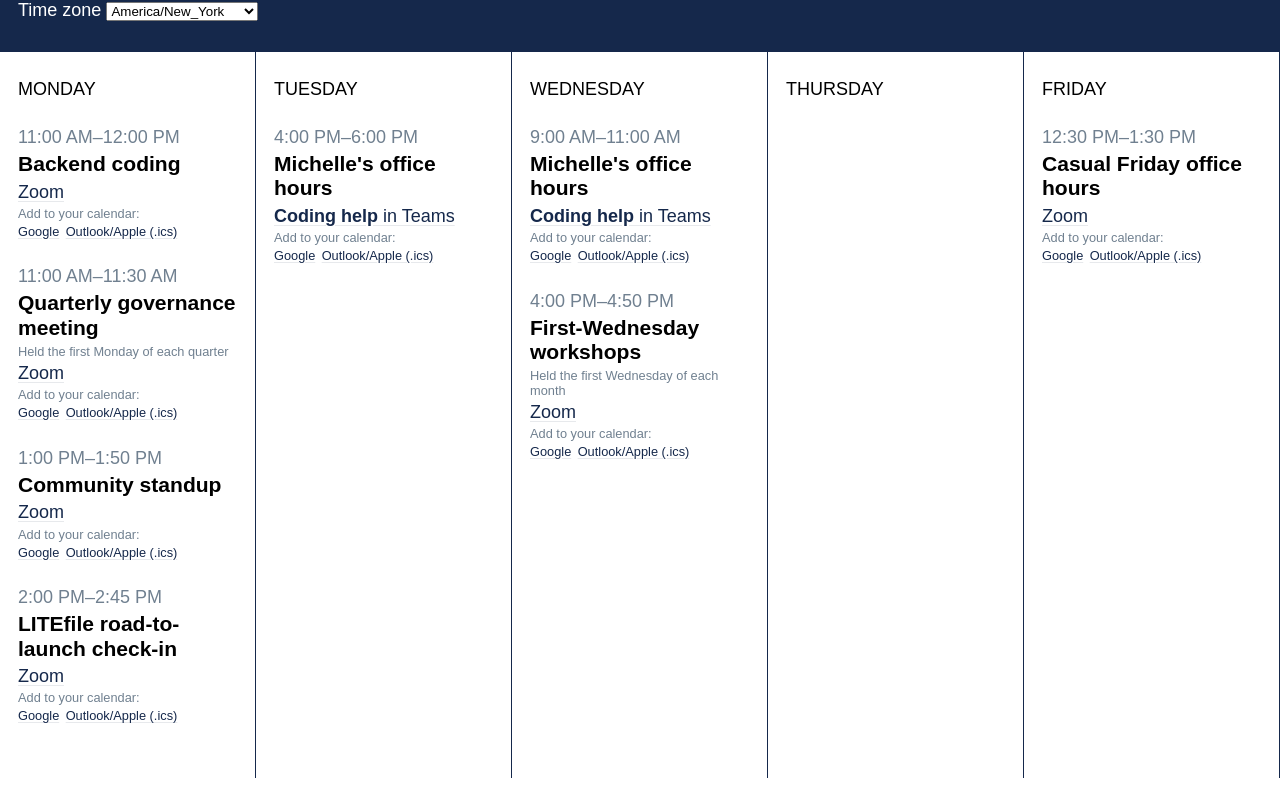
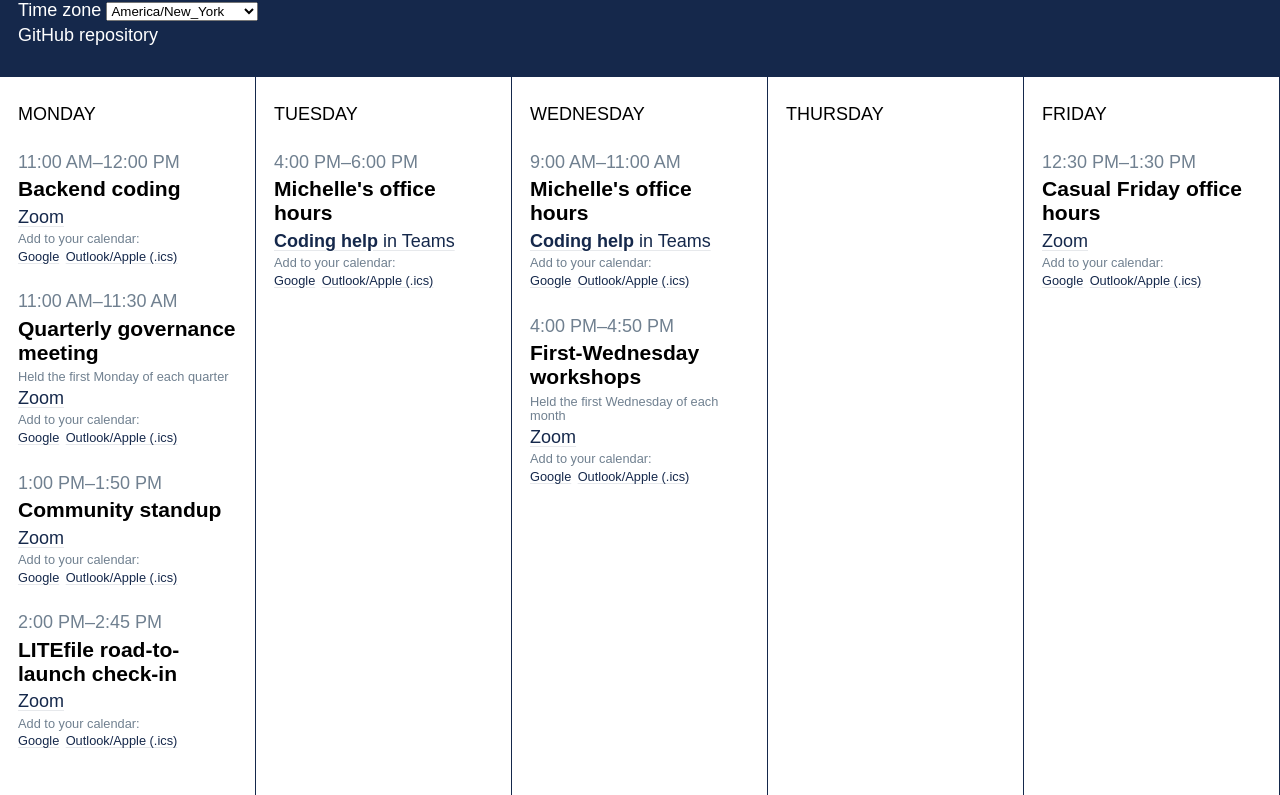
Before and after one commit to SuffolkLITLab/DALMeetings, a plain HTML site: page index.html in a window 1280 px wide. Shown: the part 160-955 px from the top of the page. Drawn offline with Linux system fonts and the light colour scheme.

Commit message:
Add GitHub repo url
This will help me update the calendar with more alacrity. I keep losing the repo url.

```diff
--- a/index.html
+++ b/index.html
@@ -20,6 +20,7 @@
 			<label class="timeZoneNotice" for="timeZoneSelect">Time zone</label>
 			<select id="timeZoneSelect" class="timeZone"></select>
 		</div>
+		<div><a href="https://github.com/SuffolkLITLab/DALMeetings">GitHub repository</a></div>
 	</header>
 	<main id="schedule" class="schedule">
 		<div class="dayContainer">
```
